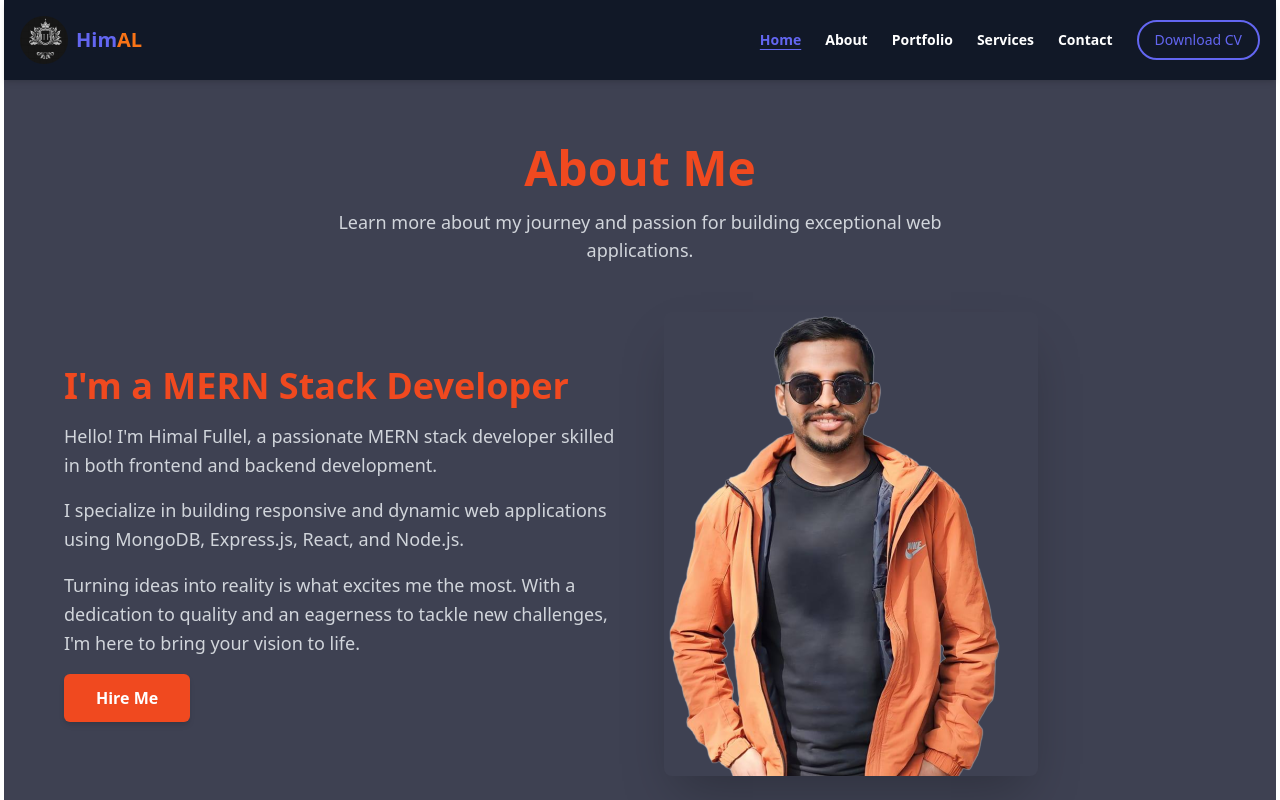
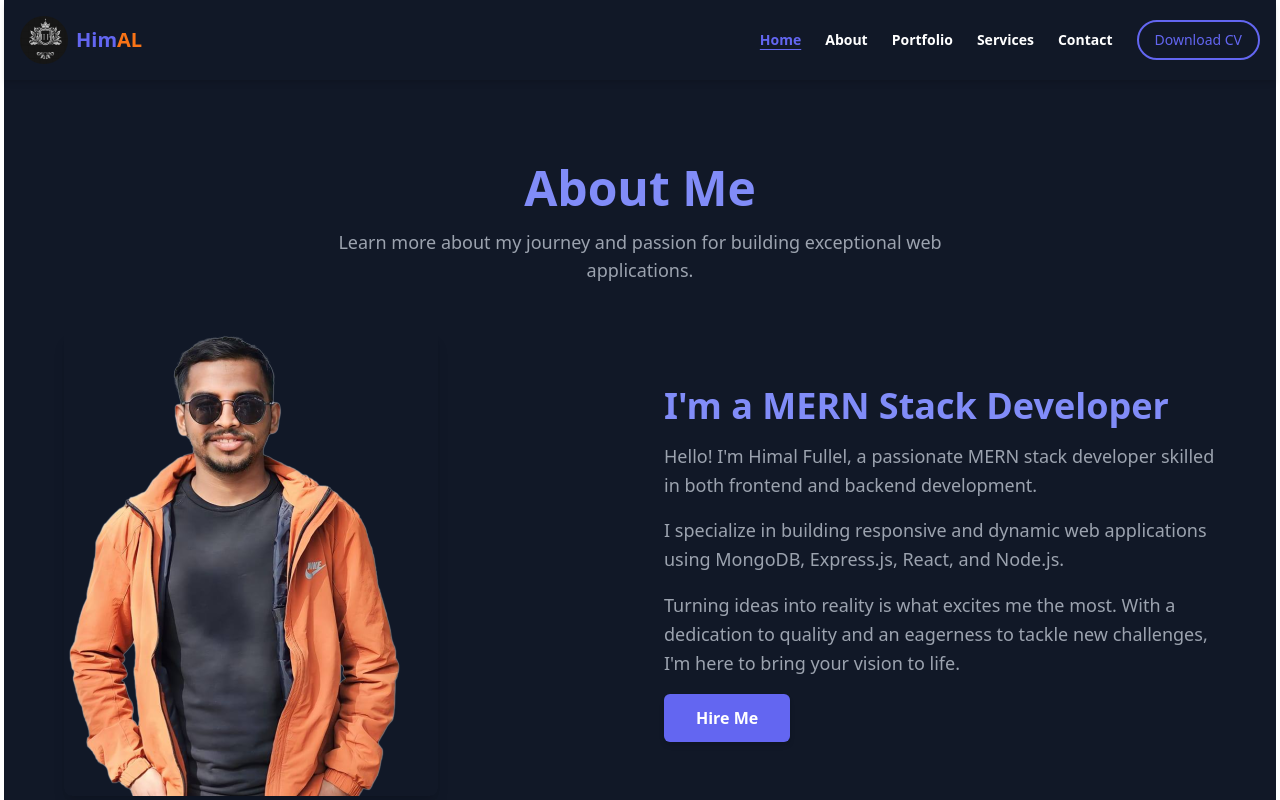
Before and after one commit to Himalf/portfolio, a React (Vite) app: page /about in a window 1280 px wide. Shown: the top 800 px of the page. Built offline with nearby package versions, Linux system fonts and the light colour scheme.

Commit message:
about us page

```diff
--- a/src/component/pages/about/Aboutus.jsx
+++ b/src/component/pages/about/Aboutus.jsx
@@ -1,51 +1,98 @@
-import React from "react";
+import React, { useEffect, useState } from "react";
 import Aboutimage from "../../../assets/images/aboutimage.png";
 
 const Aboutus = ({ isDarkMode }) => {
-  const darkModeClass = isDarkMode ? "bg-mainColor text-white" : "bg-secondColor text-black";
+  const [isVisible, setIsVisible] = useState(false);
+
+  useEffect(() => {
+    // Trigger the animation when the component is mounted
+    setIsVisible(true);
+  }, []);
 
   return (
-    <div className={`py-16 px-6 ${darkModeClass}`}>
+    <div
+      className={`min-h-screen flex flex-col items-center justify-center py-16 px-6 transition-all duration-300 ease-in-out ${
+        isDarkMode ? "bg-gray-900 text-white" : "bg-gray-100 text-gray-900"
+      }`}
+    >
       {/* Section Header */}
-      <div className="text-center mb-12">
-        <h1 className="text-5xl font-extrabold mb-4 text-buttonColor">About Me</h1>
-        <p className="text-lg max-w-2xl mx-auto text-gray-300">
+      <div
+        className={`text-center mb-12 transform transition-transform duration-1000 ease-out ${
+          isVisible ? "translate-x-0 opacity-100" : "-translate-x-full opacity-0"
+        }`}
+      >
+        <h1
+          className={`text-5xl font-extrabold mb-4 ${
+            isDarkMode ? "text-indigo-400" : "text-indigo-600"
+          }`}
+        >
+          About Me
+        </h1>
+        <p
+          className={`text-lg max-w-2xl mx-auto ${
+            isDarkMode ? "text-gray-400" : "text-gray-700"
+          }`}
+        >
           Learn more about my journey and passion for building exceptional web applications.
         </p>
       </div>
 
       {/* About Content */}
-      <div className="flex flex-col lg:flex-row-reverse items-center gap-12 max-w-6xl mx-auto">
+      <div
+        className={`flex flex-col lg:flex-row items-center gap-12 max-w-6xl mx-auto transform transition-transform duration-1000 ease-out ${
+          isVisible ? "translate-x-0 opacity-100" : "-translate-x-full opacity-0"
+        }`}
+      >
         {/* Image Section */}
         <div className="w-full lg:w-1/2 relative">
           <img
             src={Aboutimage}
             alt="profile"
-            className="rounded-lg shadow-2xl hover:scale-105 transition-transform duration-300"
+            className="rounded-lg shadow-lg hover:scale-105 transition-transform duration-300"
           />
         </div>
 
         {/* Text Section */}
         <div className="w-full lg:w-1/2 text-center lg:text-left">
-          <h2 className="text-4xl font-extrabold text-buttonColor mb-4">
+          <h2
+            className={`text-4xl font-extrabold mb-4 ${
+              isDarkMode ? "text-indigo-400" : "text-indigo-600"
+            }`}
+          >
             I'm a MERN Stack Developer
           </h2>
-          <p className="text-lg text-gray-300 leading-relaxed mb-4">
+          <p
+            className={`text-lg leading-relaxed mb-4 ${
+              isDarkMode ? "text-gray-400" : "text-gray-700"
+            }`}
+          >
             Hello! I'm Himal Fullel, a passionate MERN stack developer skilled
             in both frontend and backend development.
           </p>
-          <p className="text-lg text-gray-300 leading-relaxed mb-4">
+          <p
+            className={`text-lg leading-relaxed mb-4 ${
+              isDarkMode ? "text-gray-400" : "text-gray-700"
+            }`}
+          >
             I specialize in building responsive and dynamic web applications
             using MongoDB, Express.js, React, and Node.js.
           </p>
-          <p className="text-lg text-gray-300 leading-relaxed mb-4">
+          <p
+            className={`text-lg leading-relaxed mb-4 ${
+              isDarkMode ? "text-gray-400" : "text-gray-700"
+            }`}
+          >
             Turning ideas into reality is what excites me the most. With a
             dedication to quality and an eagerness to tackle new challenges,
             I'm here to bring your vision to life.
           </p>
           {/* Hire Me Button */}
           <button
-            className="px-8 py-3 bg-buttonColor text-white font-bold rounded-md shadow-md hover:bg-white hover:text-buttonColor transition duration-300"
+            className={`px-8 py-3 font-bold rounded-md shadow-md transition duration-300 ${
+              isDarkMode
+                ? "bg-indigo-500 text-white hover:bg-white hover:text-indigo-500"
+                : "bg-indigo-600 text-white hover:bg-indigo-500"
+            }`}
             onClick={() => alert("Thank you for hiring me!")}
           >
             Hire Me
```
